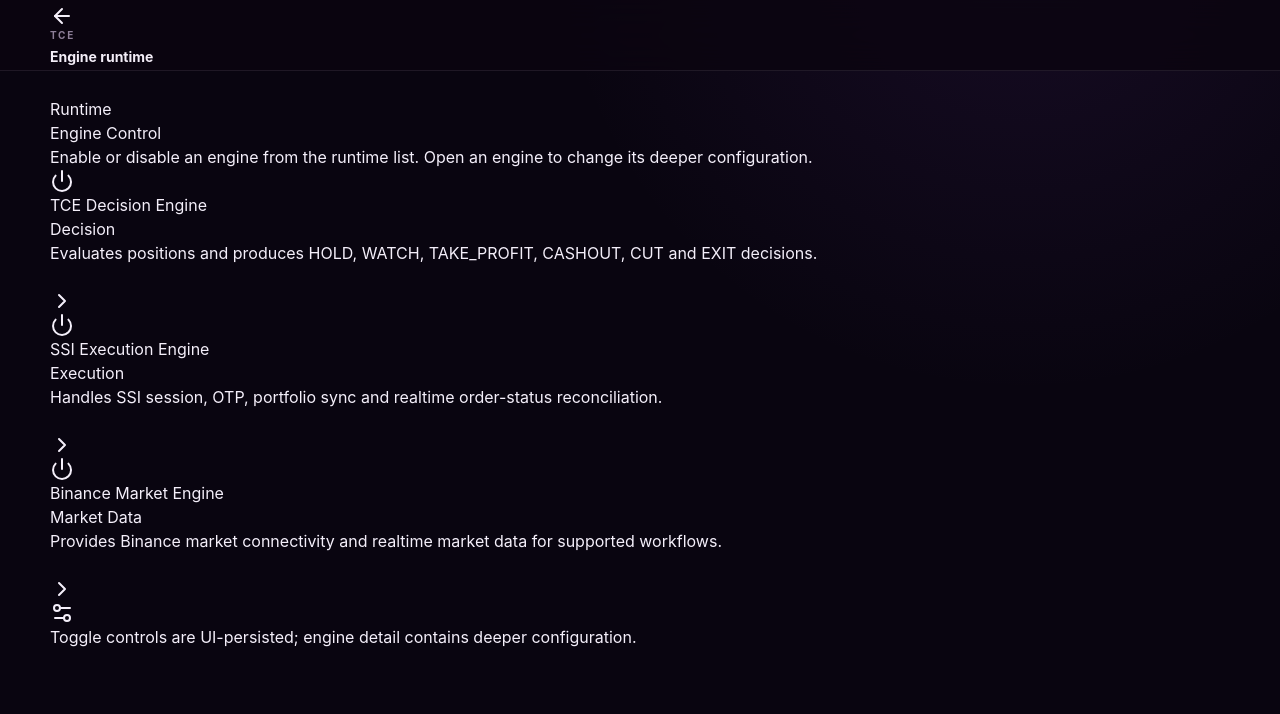
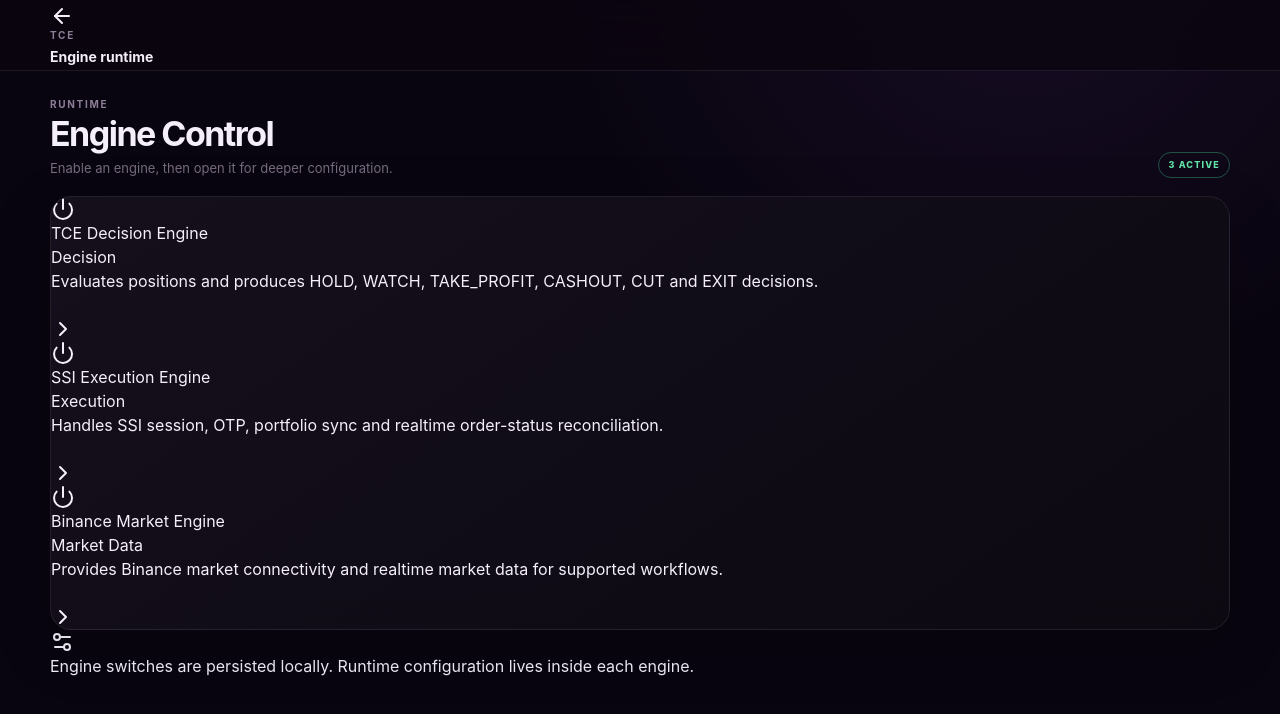
Before and after one commit to phanthienquoc/TCE-dashboard, a Next.js app in the folder apps/web/: page /engines in a window 1280 px wide. Shown: the top 714 px of the page. Built offline with nearby package versions, Linux system fonts and the light colour scheme.

Commit message:
style(web): refine engine controls

```diff
--- a/apps/web/app/engines/EngineControlPanel.tsx
+++ b/apps/web/app/engines/EngineControlPanel.tsx
@@ -7,14 +7,8 @@ import { Card } from '../../components/ui/card';
 import { ENGINE_REGISTRY, EngineId } from './engine-registry';
 
 const STORAGE_KEY = 'tce-engine-enabled';
-
 type EnabledState = Record<EngineId, boolean>;
-
-const initialState: EnabledState = {
-  'tce-decision': true,
-  'ssi-execution': true,
-  'binance-market': true,
-};
+const initialState: EnabledState = { 'tce-decision': true, 'ssi-execution': true, 'binance-market': true };
 
 export default function EngineControlPanel() {
   const [enabled, setEnabled] = useState<EnabledState>(initialState);
@@ -25,10 +19,8 @@ export default function EngineControlPanel() {
       const raw = window.localStorage.getItem(STORAGE_KEY);
       if (raw) setEnabled({ ...initialState, ...JSON.parse(raw) });
     } catch {
-      // Keep safe defaults when persisted UI state is unavailable.
-    } finally {
-      setHydrated(true);
-    }
+      // Safe defaults.
+    } finally { setHydrated(true); }
   }, []);
 
   function toggle(id: EngineId) {
@@ -37,50 +29,33 @@ export default function EngineControlPanel() {
     window.localStorage.setItem(STORAGE_KEY, JSON.stringify(next));
   }
 
+  const activeCount = Object.values(enabled).filter(Boolean).length;
+
   return (
-    <section className="space-y-4">
-      <div>
-        <p className="text-[11px] font-semibold uppercase tracking-[.16em] text-[#887b91]">Runtime</p>
-        <h1 className="mt-1 text-2xl font-semibold tracking-[-.035em]">Engine Control</h1>
-        <p className="mt-2 max-w-2xl text-sm leading-6 text-[#81748a]">
-          Enable or disable an engine from the runtime list. Open an engine to change its deeper configuration.
-        </p>
+    <section className="space-y-4 pb-4">
+      <div className="page-heading !mb-2">
+        <div><p className="eyebrow">Runtime</p><h1>Engine Control</h1><p className="page-subtitle">Enable an engine, then open it for deeper configuration.</p></div>
+        <div className="hero-status">{activeCount} ACTIVE</div>
       </div>
 
-      <Card className="overflow-hidden">
+      <Card className="panel-card overflow-hidden">
         <div className="divide-y divide-violet-200/[0.07]">
           {ENGINE_REGISTRY.map((engine) => (
-            <div key={engine.id} className="flex min-h-[76px] items-center gap-3 px-4 py-3 sm:px-5">
-              <div className={`grid size-10 shrink-0 place-items-center rounded-xl ${enabled[engine.id] ? 'bg-emerald-400/10 text-emerald-300' : 'bg-white/[0.04] text-[#66596e]'}`}>
-                <Power className="size-4" />
-              </div>
+            <div key={engine.id} className="flex min-h-[82px] items-center gap-3 px-4 py-3 sm:px-5">
+              <div className={`grid size-10 shrink-0 place-items-center rounded-xl ${enabled[engine.id] ? 'bg-emerald-400/10 text-emerald-300' : 'bg-white/[0.04] text-[#66596e]'}`}><Power className="size-4" /></div>
               <Link href={`/engines/${engine.id}`} className="min-w-0 flex-1 py-1">
-                <div className="flex items-center gap-2">
-                  <p className="truncate text-sm font-semibold">{engine.name}</p>
-                  <span className="rounded-full border border-violet-200/[0.08] px-2 py-0.5 text-[9px] uppercase tracking-[.1em] text-[#81748a]">{engine.category}</span>
-                </div>
+                <div className="flex min-w-0 flex-wrap items-center gap-2"><p className="truncate text-sm font-semibold">{engine.name}</p><span className="rounded-full border border-violet-200/[0.08] px-2 py-0.5 text-[9px] uppercase tracking-[.1em] text-[#81748a]">{engine.category}</span></div>
                 <p className="mt-1 line-clamp-2 text-xs leading-5 text-[#75697d]">{engine.description}</p>
               </Link>
-              <button
-                type="button"
-                role="switch"
-                aria-checked={enabled[engine.id]}
-                aria-label={`${enabled[engine.id] ? 'Disable' : 'Enable'} ${engine.name}`}
-                disabled={!hydrated}
-                onClick={() => toggle(engine.id)}
-                className={`relative h-7 w-12 shrink-0 rounded-full p-1 transition ${enabled[engine.id] ? 'bg-emerald-500/80' : 'bg-white/10'}`}
-              >
+              <button type="button" role="switch" aria-checked={enabled[engine.id]} aria-label={`${enabled[engine.id] ? 'Disable' : 'Enable'} ${engine.name}`} disabled={!hydrated} onClick={() => toggle(engine.id)} className={`relative h-7 w-12 shrink-0 rounded-full p-1 transition ${enabled[engine.id] ? 'bg-emerald-500/80' : 'bg-white/10'}`}>
                 <span className={`block size-5 rounded-full bg-white shadow transition-transform ${enabled[engine.id] ? 'translate-x-5' : 'translate-x-0'}`} />
               </button>
-              <Link href={`/engines/${engine.id}`} aria-label={`Configure ${engine.name}`} className="grid size-9 shrink-0 place-items-center rounded-lg text-[#75697d] hover:bg-white/[0.04] hover:text-white">
-                <ChevronRight className="size-4" />
-              </Link>
+              <Link href={`/engines/${engine.id}`} aria-label={`Configure ${engine.name}`} className="grid size-9 shrink-0 place-items-center rounded-lg text-[#75697d] hover:bg-white/[0.04] hover:text-white"><ChevronRight className="size-4" /></Link>
             </div>
           ))}
         </div>
       </Card>
-
-      <div className="flex items-center gap-2 text-xs text-[#75697d]"><Settings2 className="size-3.5" /> Toggle controls are UI-persisted; engine detail contains deeper configuration.</div>
+      <div className="flex items-start gap-2 px-1 text-xs leading-5 text-[#75697d]"><Settings2 className="mt-0.5 size-3.5 shrink-0" /> Engine switches are persisted locally. Runtime configuration lives inside each engine.</div>
     </section>
   );
 }
```
